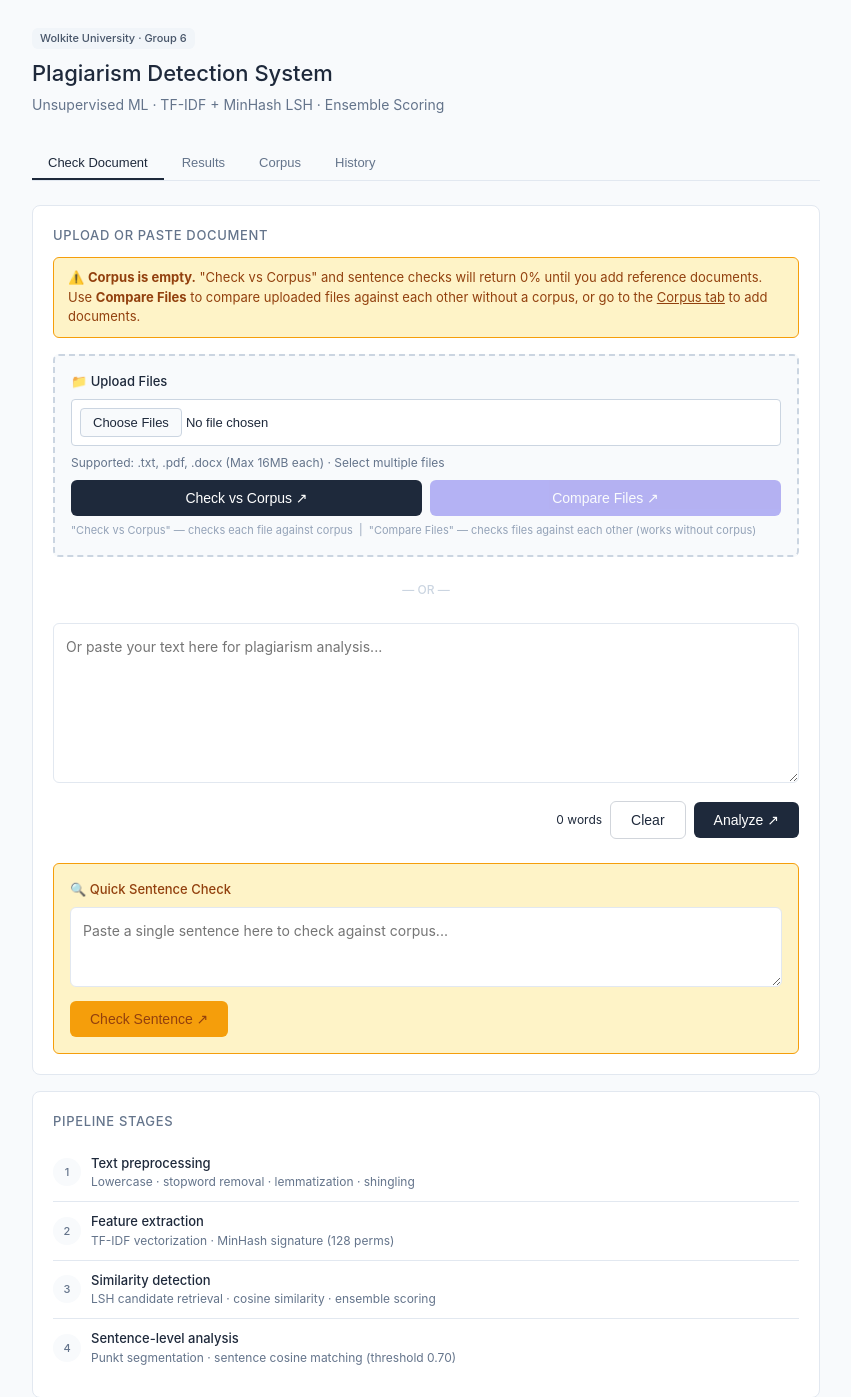
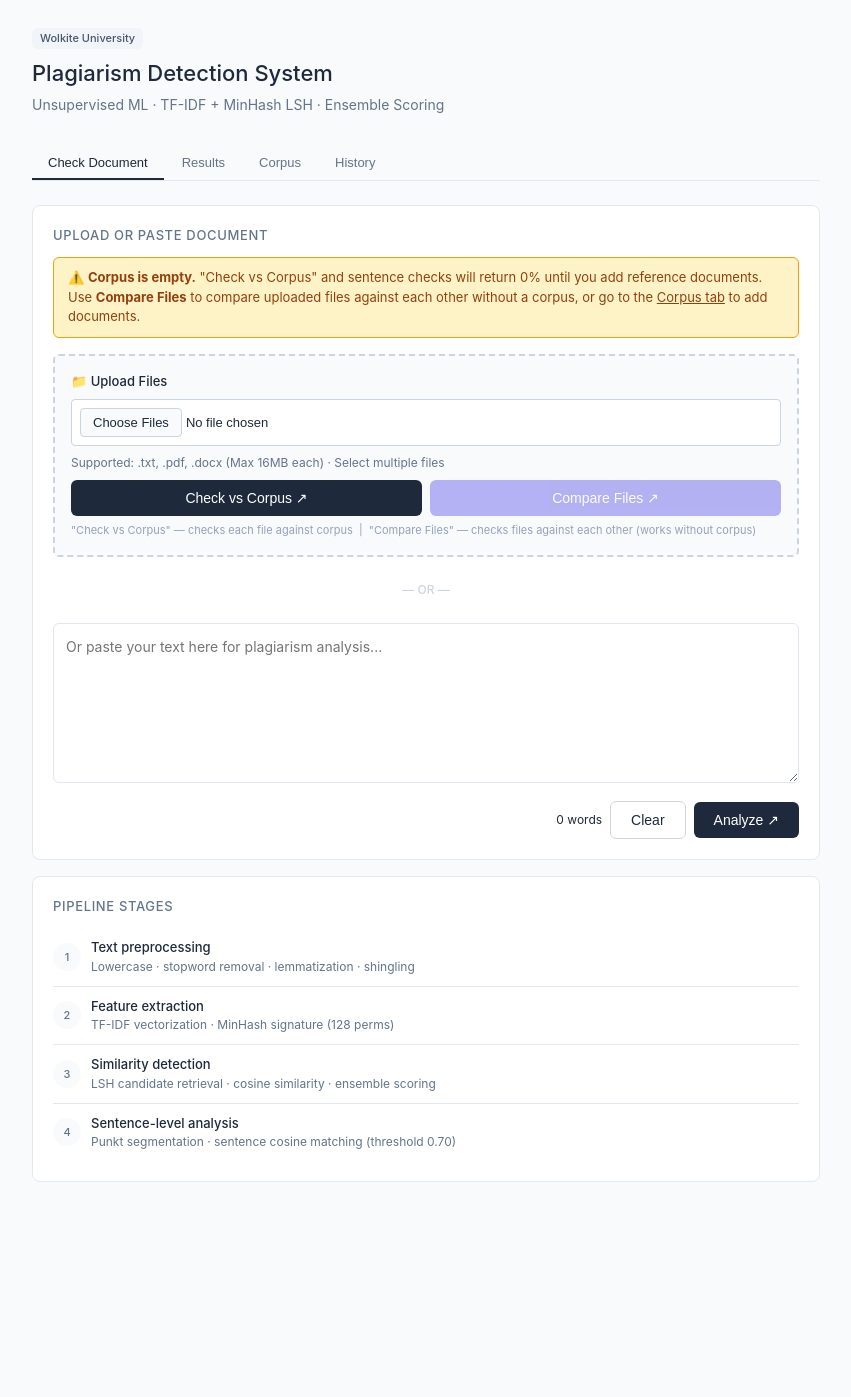
Before and after one commit to ztesfa88-png/Plagiarism-Checker, a Flask app: page / in a window 1280 px wide. Shown: the top 1397 px of the page, without its empty margins (214-1065 px from the left). After the commit the page ends 1182 px from the top, so only its background shows below. Run offline with Flask 3, Linux system fonts and the light colour scheme; data that the repository does not hold is empty; parts of the project's set-up code (start-up, migrations or seed data) failed here and were passed over.

Commit message:
feat: remove Quick Sentence Check feature from UI, backend, and docs

```diff
--- a/app.py
+++ b/app.py
@@ -219,100 +219,6 @@ def corpus():
         except Exception as e:
             return jsonify({"error": str(e)}), 500
 
-@app.route("/check_sentence", methods=["POST"])
-def check_sentence():
-    """Check a single sentence against corpus"""
-    data = request.get_json()
-    sentence = data.get("sentence", "").strip()
-
-    if not sentence or len(sentence) < 10:
-        return jsonify({"error": "Please enter at least a sentence to analyze."}), 400
-
-    if not detector.documents or detector.tfidf_vectorizer is None:
-        return jsonify({
-            "cosine_score": 0.0, "jaccard_score": 0.0, "ensemble_score": 0.0,
-            "risk_level": "Low", "top_matches": [], "flagged_sentences": [],
-            "preprocessed_tokens": len(preprocess_text(sentence).split()),
-            "shingles_count": len(create_shingles(sentence)),
-            "explanation": "No documents in corpus. Add reference documents before checking."
-        })
-
-    # Find matches for this sentence
-    matches = []
-    for doc in detector.documents:
-        # Check sentence similarity
-        for doc_sent in doc.sentences:
-            try:
-                # Simple text similarity check
-                sent1 = preprocess_text(sentence)
-                sent2 = preprocess_text(doc_sent)
-
-                if len(sent1.split()) < 2 or len(sent2.split()) < 2:
-                    continue
-
-                # TF-IDF similarity
-                input_tfidf = detector.tfidf_vectorizer.transform([sent1])
-                doc_sent_tfidf = detector.tfidf_vectorizer.transform([sent2])
-                similarity = cosine_similarity(input_tfidf, doc_sent_tfidf)[0][0]
-
-                if similarity >= 0.3:  # Lower threshold for sentence checking
-                    matches.append({
-                        "submitted": sentence,
-                        "matched": doc_sent.strip(),
-                        "source": doc.title,
-                        "similarity": round(similarity, 3),
-                        "file_match": True
-                    })
-            except:
-                continue
-
-    # Sort by similarity
-    matches.sort(key=lambda x: x["similarity"], reverse=True)
-
-    # Take top 10 matches
-    matches = matches[:10]
-
-    # Calculate overall score
-    if matches:
-        max_similarity = max(m["similarity"] for m in matches)
-        if max_similarity >= 0.8:
-            risk_level = "Critical"
-        elif max_similarity >= 0.6:
-            risk_level = "High"
-        elif max_similarity >= 0.4:
-            risk_level = "Moderate"
-        else:
-            risk_level = "Low"
-    else:
-        max_similarity = 0.0
-        risk_level = "Low"
-
-    result = {
-        "cosine_score": round(max_similarity, 3),
-        "jaccard_score": round(max_similarity, 3),  # Simplified for sentence check
-        "ensemble_score": round(max_similarity, 3),
-        "risk_level": risk_level,
-        "top_matches": [],
-        "flagged_sentences": matches,
-        "preprocessed_tokens": len(preprocess_text(sentence).split()),
-        "shingles_count": len(create_shingles(sentence)),
-        "explanation": f"Sentence checked against {len(detector.documents)} corpus documents. Found {len(matches)} similar sentences."
-    }
-
-    # Add to history
-    history_entry = {
-        **result,
-        "text": sentence,
-        "timestamp": datetime.now().isoformat(),
-        "type": "sentence_check"
-    }
-    history.insert(0, history_entry)
-
-    if len(history) > 50:
-        history.pop()
-
-    return jsonify(result)
-
 @app.route("/compare", methods=["POST"])
 def compare_files():
     """Compare multiple uploaded files against each other (no corpus needed)."""
--- a/templates/index.html
+++ b/templates/index.html
@@ -9,7 +9,7 @@
 <body>
     <div class="app">
         <div class="header">
-            <div class="badge">Wolkite University · Group 6</div>
+            <div class="badge">Wolkite University</div>
             <h1>Plagiarism Detection System</h1>
             <p>Unsupervised ML · TF-IDF + MinHash LSH · Ensemble Scoring</p>
         </div>
@@ -56,14 +56,7 @@
                     <button class="btn-primary" id="check-btn" onclick="runCheck()">Analyze ↗</button>
                 </div>
 
-                <!-- Sentence Check Section -->
-                <div style="margin-top: 1.5rem; padding: 1rem; background: #fef3c7; border-radius: 6px; border: 1px solid #f59e0b;">
-                    <div style="font-size: 13px; font-weight: 500; margin-bottom: 8px; color: #92400e;">🔍 Quick Sentence Check</div>
-                    <textarea class="input-area" id="sentence-input" placeholder="Paste a single sentence here to check against corpus..." style="min-height: 80px; background: #ffffff;"></textarea>
-                    <div style="margin-top: 8px;">
-                        <button class="btn-primary" style="background: #f59e0b; color: #92400e;" onclick="checkSentence()">Check Sentence ↗</button>
-                    </div>
-                </div>
+
             </div>
 
             <div class="card">
@@ -185,49 +178,10 @@
             document.getElementById('word-count').textContent = '0 words';
             document.getElementById('file-input').value = '';
             document.getElementById('file-list').innerHTML = '';
-            document.getElementById('sentence-input').value = '';
             const compareBtn = document.getElementById('compare-btn');
             compareBtn.disabled = true;
             compareBtn.style.opacity = '0.4';
             compareBtn.style.cursor = 'not-allowed';
-        }
-
-        async function checkSentence() {
-            const sentence = document.getElementById('sentence-input').value.trim();
-
-            if (!sentence || sentence.length < 10) {
-                alert('Please enter at least a sentence to check');
-                return;
-            }
-
-            const btn = document.querySelector('button[onclick="checkSentence()"]');
-            btn.disabled = true;
-            btn.innerHTML = '<span class="spinner"></span> Checking…';
-
-            try {
-                const response = await fetch('/check_sentence', {
-                    method: 'POST',
-                    headers: { 'Content-Type': 'application/json' },
-                    body: JSON.stringify({ sentence: sentence })
-                });
-
-                if (!response.ok) {
-                    const error = await response.json();
-                    throw new Error(error.error || 'Check failed');
-                }
-
-                const result = await response.json();
-
-                currentResult = result;
-                showResult(result);
-                switchTab('results');
-
-            } catch(err) {
-                alert('Sentence check failed: ' + err.message);
-            } finally {
-                btn.disabled = false;
-                btn.innerHTML = 'Check Sentence ↗';
-            }
         }
 
         const fileInput = document.getElementById('file-input');
```
Also changed, not shown: README.md.
